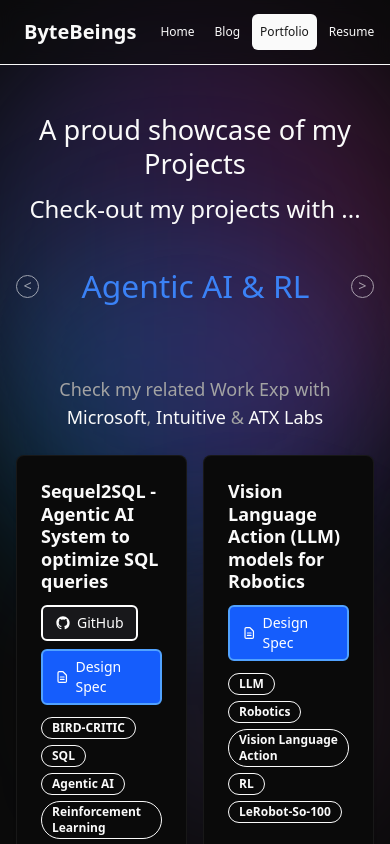
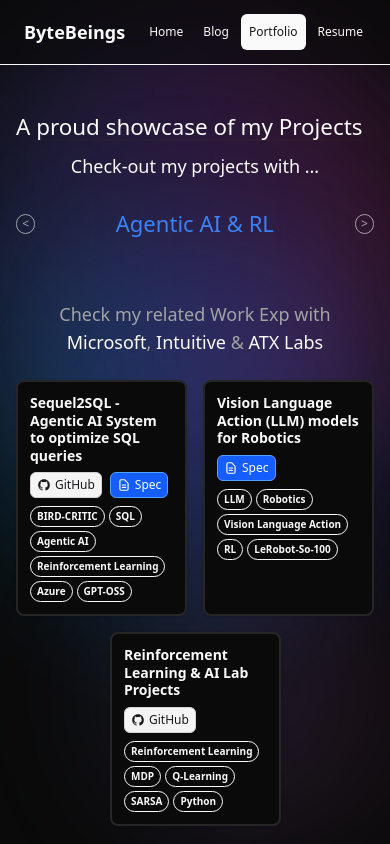
Before and after one commit to Smeet-Dedhia/ByteBeings.com, a Next.js app: page /portfolio in a window 390 px wide. Shown: the top 844 px of the page. Built offline with nearby package versions, Linux system fonts and the light colour scheme.

Commit message:
UI Polishes for Mobile View

```diff
--- a/app/globals.css
+++ b/app/globals.css
@@ -187,7 +187,10 @@
   cursor: pointer;
   user-select: none;
   max-width: 100%;
-  font-size: 1.15em;
+  /* Inherit font-size from parent to match "Check-out my projects with..." text */
+  font-size: inherit;
+  /* Explicit font-size for Safari */
+  -webkit-text-size-adjust: 100%;
 }
 
 .selector-viewport {
@@ -225,7 +228,8 @@
   max-width: 100%;
   font-weight: 500;
   color: inherit;
-  font-size: 1.05em;
+  /* Inherit from parent - no compounding since parent uses inherit too */
+  font-size: inherit;
   transition: transform 300ms cubic-bezier(0.4, 0, 0.2, 1),
               opacity 300ms cubic-bezier(0.4, 0, 0.2, 1);
 }
@@ -312,10 +316,10 @@
 }
 
 .portfolio-title {
-  font-size: clamp(1.25rem, 2.8vw, 2.5rem);
+  font-size: 2.5rem;
 }
 
-@media (max-width: 768px) {
+@media (max-width: 1024px) {
   .portfolio-title {
     font-size: 1.7rem;
   }
@@ -343,7 +347,8 @@
     height: 2.8em;
     flex: 1 1 auto;
     width: 100%;
-    font-size: 1.2em;
+    /* Inherit from parent text on mobile too */
+    font-size: inherit;
   }
 
   .selector-viewport {
@@ -359,7 +364,8 @@
   }
 
   .selector-item {
-    font-size: 1.15em;
+    /* Inherit from parent */
+    font-size: inherit;
   }
 
   .selector-caret {
@@ -367,11 +373,21 @@
   }
 }
 
+@media (max-width: 480px) {
+  .portfolio-title {
+    font-size: 1.4rem;
+  }
+
+  .portfolio-label {
+    font-size: 1.125rem; /* Increased font size for "Check-out my projects with ..." text on compact phones */
+  }
+}
+
 .selector-mobile-controls {
   display: none;
 }
 
-@media (max-width: 768px) {
+@media (max-width: 1024px) {
   .selector-mobile-controls {
     display: inline-flex;
     align-items: center;
--- a/app/resume/page.tsx
+++ b/app/resume/page.tsx
@@ -24,12 +24,14 @@
               >
                 {resume.name}
               </h1>
-              <p className="mt-2 text-xl text-muted-foreground">{resume.headline}</p>
-              <div className="mt-2 flex flex-wrap items-center gap-x-4 gap-y-1 text-muted-foreground">
+              <p className="mt-2 text-sm sm:text-base md:text-xl text-muted-foreground whitespace-nowrap">
+                FullStack + AI Developer | ML Engineer | Data Scientist
+              </p>
+              <div className="mt-2 flex flex-nowrap items-center gap-x-3 text-xs sm:text-sm text-muted-foreground overflow-x-auto">
                 {resume.location && (
                   <div className="flex items-center gap-2">
                     <MapPin className="h-4 w-4" />
-                    <span>{resume.location}</span>
+                    <span className="whitespace-nowrap">{resume.location}</span>
                   </div>
                 )}
                 {resume.links?.email && (
@@ -38,7 +40,7 @@
                     className="flex items-center gap-2 hover:text-foreground transition-colors"
                   >
                     <Mail className="h-4 w-4" />
-                    <span>{resume.links.email}</span>
+                    <span className="whitespace-nowrap">{resume.links.email}</span>
                   </Link>
                 )}
               </div>
@@ -46,13 +48,13 @@
 
             {/* Links */}
             {resume.links && (
-              <div className="flex flex-wrap gap-2">
+              <div className="flex flex-nowrap gap-2">
                 {resume.links.linkedin && (
                   <Link
                     href={resume.links.linkedin}
                     target="_blank"
                     rel="noopener noreferrer"
-                    className="flex items-center gap-2 px-3 py-1.5 text-sm text-muted-foreground border border-border rounded-md transition-colors hover:text-foreground hover:bg-muted"
+                    className="flex items-center gap-2 px-3 py-1.5 text-xs sm:text-sm text-muted-foreground border border-border rounded-md whitespace-nowrap transition-colors hover:text-foreground hover:bg-muted"
                   >
                     <Linkedin className="h-4 w-4" />
                     LinkedIn
@@ -63,7 +65,7 @@
                     href={resume.links.github}
                     target="_blank"
                     rel="noopener noreferrer"
-                    className="flex items-center gap-2 px-3 py-1.5 text-sm text-muted-foreground border border-border rounded-md transition-colors hover:text-foreground hover:bg-muted"
+                    className="flex items-center gap-2 px-3 py-1.5 text-xs sm:text-sm text-muted-foreground border border-border rounded-md whitespace-nowrap transition-colors hover:text-foreground hover:bg-muted"
                   >
                     <Github className="h-4 w-4" />
                     GitHub
@@ -74,7 +76,7 @@
                     href={resume.links.website}
                     target="_blank"
                     rel="noopener noreferrer"
-                    className="flex items-center gap-2 px-3 py-1.5 text-sm text-muted-foreground border border-border rounded-md transition-colors hover:text-foreground hover:bg-muted"
+                    className="flex items-center gap-2 px-3 py-1.5 text-xs sm:text-sm text-muted-foreground border border-border rounded-md whitespace-nowrap transition-colors hover:text-foreground hover:bg-muted"
                   >
                     <Globe className="h-4 w-4" />
                     Website
@@ -85,7 +87,7 @@
                     href={resume.links.leetcode}
                     target="_blank"
                     rel="noopener noreferrer"
-                    className="flex items-center gap-2 px-3 py-1.5 text-sm text-muted-foreground border border-border rounded-md transition-colors hover:text-foreground hover:bg-muted"
+                    className="flex items-center gap-2 px-3 py-1.5 text-xs sm:text-sm text-muted-foreground border border-border rounded-md whitespace-nowrap transition-colors hover:text-foreground hover:bg-muted"
                   >
                     <Code2 className="h-4 w-4" />
                     LeetCode
@@ -95,13 +97,13 @@
             )}
 
             {/* Action Buttons */}
-            <div className="mt-6 flex flex-wrap gap-3">
+            <div className="mt-6 flex flex-nowrap gap-2">
               {resume.links?.resumePdf && (
                 <Link
                   href={resume.links.resumePdf}
                   target="_blank"
                   rel="noopener noreferrer"
-                  className="inline-flex items-center gap-2 px-4 py-2 rounded-md bg-primary text-primary-foreground text-sm font-medium transition-colors hover:bg-primary/90"
+                  className="inline-flex items-center gap-2 px-3 py-2 rounded-md bg-primary text-primary-foreground text-xs sm:text-sm font-medium whitespace-nowrap transition-colors hover:bg-primary/90"
                 >
                   <FileDown className="h-4 w-4" />
                   Resume - PDF
@@ -110,7 +112,7 @@
               <div className="relative">
                 <Link
                   href="/portfolio"
-                  className="inline-flex items-center gap-2 px-4 py-2 rounded-md bg-primary text-primary-foreground text-sm font-medium transition-colors hover:bg-primary/90"
+                  className="inline-flex items-center gap-2 px-3 py-2 rounded-md bg-primary text-primary-foreground text-xs sm:text-sm font-medium whitespace-nowrap transition-colors hover:bg-primary/90"
                 >
                   <Globe className="h-4 w-4" />
                   Projects Portfolio →
@@ -151,8 +153,10 @@
                             </span>
                           </div>
                         )}
-                        {/* Institution */}
-                        <p className="text-xs font-medium text-muted-foreground line-clamp-1">{edu.institution}</p>
+                        {/* Institution - show full name, even on mobile */}
+                        <p className="text-[11px] sm:text-xs font-medium text-muted-foreground">
+                          {edu.institution}
+                        </p>
                         {/* Degree */}
                         <h3 className="text-sm font-semibold leading-tight mt-1 line-clamp-2">{edu.degree}</h3>
                         {/* Dates */}
--- a/src/components/motion.tsx
+++ b/src/components/motion.tsx
@@ -1,7 +1,8 @@
 "use client"
 
-import { motion, type Variants } from "framer-motion"
+import { motion, useInView, type Variants } from "framer-motion"
 import * as React from "react"
+import { useRef, useEffect, useState } from "react"
 
 const fadeInUpVariants: Variants = {
   hidden: { opacity: 0, y: 20 },
@@ -26,11 +27,33 @@
   delay = 0,
   className,
 }: MotionSectionProps) {
+  const ref = useRef<HTMLElement>(null)
+  const isInView = useInView(ref, { once: true, margin: "-100px" })
+  const [hasAnimated, setHasAnimated] = useState(false)
+
+  // Fallback: if element hasn't animated after 1 second, force it visible
+  // This handles rapid navigation edge cases
+  useEffect(() => {
+    const timer = setTimeout(() => {
+      if (!hasAnimated) {
+        setHasAnimated(true)
+      }
+    }, 1000)
+    return () => clearTimeout(timer)
+  }, [hasAnimated])
+
+  // Track when animation completes
+  useEffect(() => {
+    if (isInView) {
+      setHasAnimated(true)
+    }
+  }, [isInView])
+
   return (
     <motion.section
+      ref={ref}
       initial="hidden"
-      whileInView="visible"
-      viewport={{ once: true, margin: "-100px" }}
+      animate={isInView || hasAnimated ? "visible" : "hidden"}
       variants={fadeInUpVariants}
       transition={{ delay }}
       className={className}
@@ -45,11 +68,33 @@
   delay = 0,
   className,
 }: MotionSectionProps) {
+  const ref = useRef<HTMLDivElement>(null)
+  const isInView = useInView(ref, { once: true, margin: "-50px" })
+  const [hasAnimated, setHasAnimated] = useState(false)
+
+  // Fallback: if element hasn't animated after 1 second, force it visible
+  // This handles rapid navigation edge cases
+  useEffect(() => {
+    const timer = setTimeout(() => {
+      if (!hasAnimated) {
+        setHasAnimated(true)
+      }
+    }, 1000)
+    return () => clearTimeout(timer)
+  }, [hasAnimated])
+
+  // Track when animation completes
+  useEffect(() => {
+    if (isInView) {
+      setHasAnimated(true)
+    }
+  }, [isInView])
+
   return (
     <motion.div
+      ref={ref}
       initial="hidden"
-      whileInView="visible"
-      viewport={{ once: true, margin: "-50px" }}
+      animate={isInView || hasAnimated ? "visible" : "hidden"}
       variants={fadeInUpVariants}
       transition={{ delay }}
       className={className}
--- a/src/components/nav.tsx
+++ b/src/components/nav.tsx
@@ -18,7 +18,7 @@
   return (
     <nav className="sticky top-0 z-50 w-full border-b bg-background/95 backdrop-blur supports-[backdrop-filter]:bg-background/60">
       <div className="container mx-auto flex h-16 items-center justify-between gap-4 px-6 sm:px-6 lg:px-8">
-        <Link href="/" className="text-xl font-bold">
+        <Link href="/" className="text-lg sm:text-xl font-semibold">
           ByteBeings
         </Link>
         <div className="flex items-center gap-1 sm:gap-2">
--- a/src/components/portfolio-content.tsx
+++ b/src/components/portfolio-content.tsx
@@ -16,7 +16,7 @@
 // Hardcoded categories in desired order
 const PORTFOLIO_CATEGORIES = [
   "Agentic AI & RL",
-  "Web Dev & Cloud",
+  "Full-Stack & Cloud",
   "NLP & Deep Learning",
   "Applied ML",
   "Statistical ML",
@@ -34,7 +34,7 @@
     { name: "Project Dronaid", anchor: "exp-project-dronaid" },
     { name: "Turtlemint", anchor: "exp-turtlemint" },
   ],
-  "Web Dev & Cloud": [
+  "Full-Stack & Cloud": [
     { name: "ION Group", anchor: "exp-ion-group" },
   ],
   "Applied ML": [
@@ -46,13 +46,13 @@
 
 function ProjectCard({ project }: { project: PortfolioProject }) {
   return (
-    <Card className="group hover:shadow-lg transition-all duration-300 border-border/50 hover:border-border h-full">
-      <CardHeader className="pb-3">
-        <h3 className="text-lg font-semibold leading-tight group-hover:text-primary transition-colors">
+    <Card className="group hover:shadow-lg transition-all duration-300 border-2 border-border hover:border-border h-full overflow-hidden">
+      <CardHeader className="p-3 sm:p-4 lg:p-6 pb-2 sm:pb-3">
+        <h3 className="text-sm sm:text-base lg:text-lg font-semibold leading-tight group-hover:text-primary transition-colors break-words hyphens-auto">
           {project.title}
         </h3>
       </CardHeader>
-      <CardContent className="space-y-3">
+      <CardContent className="p-3 sm:p-4 lg:p-6 pt-0 space-y-2 sm:space-y-3">
         {/* Links */}
         <div className="flex flex-wrap gap-2">
           {project.githubUrl && (
@@ -60,10 +60,10 @@
               href={project.githubUrl}
               target="_blank"
               rel="noopener noreferrer"
-              className="inline-flex items-center gap-1.5 text-sm px-3 py-1.5 rounded-md bg-zinc-900 dark:bg-zinc-100 text-white dark:text-zinc-900 border-2 border-white dark:border-zinc-900 hover:bg-zinc-700 dark:hover:bg-zinc-300 transition-colors"
+              className="inline-flex items-center gap-1 sm:gap-1.5 px-1.5 sm:px-2 py-1 rounded-md bg-zinc-100 dark:bg-zinc-800 text-xs text-zinc-900 dark:text-zinc-100 border border-zinc-300 dark:border-zinc-600 hover:bg-zinc-200 dark:hover:bg-zinc-700 transition-colors"
             >
               <svg
-                className="w-4 h-4"
+                className="w-3.5 h-3.5 sm:w-4 sm:h-4 text-zinc-900 dark:text-zinc-100 shrink-0"
                 fill="currentColor"
                 viewBox="0 0 24 24"
                 aria-hidden="true"
@@ -82,10 +82,10 @@
               href={project.designSpecUrl}
               target="_blank"
               rel="noopener noreferrer"
-              className="inline-flex items-center gap-1.5 text-sm px-3 py-1.5 rounded-md bg-blue-600 dark:bg-blue-500 text-white border-2 border-blue-400 dark:border-blue-400 hover:bg-blue-700 dark:hover:bg-blue-600 transition-colors"
+              className="inline-flex items-center gap-1 sm:gap-1.5 px-1.5 sm:px-2 py-1 rounded-md bg-blue-600 dark:bg-blue-500 text-xs text-white border border-blue-400 dark:border-blue-400 hover:bg-blue-700 dark:hover:bg-blue-600 transition-colors"
             >
               <svg
-                className="w-4 h-4"
+                className="w-3.5 h-3.5 sm:w-4 sm:h-4 shrink-0"
                 fill="none"
                 stroke="currentColor"
                 viewBox="0 0 24 24"
@@ -98,15 +98,15 @@
                   d="M9 12h6m-6 4h6m2 5H7a2 2 0 01-2-2V5a2 2 0 012-2h5.586a1 1 0 01.707.293l5.414 5.414a1 1 0 01.293.707V19a2 2 0 01-2 2z"
                 />
               </svg>
-              Design Spec
+              Spec
             </a>
           )}
         </div>
 
         {/* Tags */}
-        <div className="flex flex-wrap gap-1.5">
+        <div className="flex flex-wrap gap-1 sm:gap-1.5">
           {project.tags.map((tag) => (
-            <Badge key={tag} variant="outline" className="text-xs">
+            <Badge key={tag} variant="outline" className="text-[10px] sm:text-xs px-1.5 sm:px-2">
               {tag}
             </Badge>
           ))}
@@ -141,10 +141,10 @@
     <div className="container mx-auto w-full max-w-6xl px-4 py-12 sm:px-6 lg:px-8">
       <MotionSection className="mb-12">
         <FadeIn>
-          <h1 className="heading-shine portfolio-title font-medium leading-tight mb-2 sm:mb-3 text-center">
+          <h1 className="heading-shine portfolio-title font-medium leading-tight mb-2 lg:mb-3 text-center whitespace-nowrap lg:whitespace-normal">
             A proud showcase of my Projects
           </h1>
-          <p className="text-2xl sm:text-3xl md:text-4xl font-medium leading-tight mb-5 text-center">
+          <p className="text-xl lg:text-4xl font-medium leading-tight mb-5 text-center">
             <span className="portfolio-line justify-center">
               <span className="portfolio-label">Check-out my projects with ...</span>
               <PortfolioSelector
--- a/src/components/portfolio-selector.tsx
+++ b/src/components/portfolio-selector.tsx
@@ -45,7 +45,7 @@
     let isScrolling = false
     let scrollTimeout: NodeJS.Timeout | null = null
     let lastWheelAt = 0
-    const wheelLockMs = 450
+    const wheelLockMs = 750
 
     const fitViewportWidth = () => {
       const line = container.closest(".portfolio-line") as HTMLElement | null
@@ -73,8 +73,10 @@
       ) as HTMLElement | null
       if (!centerItem) return
 
-      const maxSize = 1
-      const minSize = 0.7
+      // Slightly smaller range so long labels fit better on narrow screens
+      // Use em to stay relative to inherited font-size
+      const maxSize = 1.0
+      const minSize = 0.6
       const availableWidth = viewport.clientWidth * 0.92
 
       centerItem.style.fontSize = `${maxSize}em`
--- a/src/data/portfolio.json
+++ b/src/data/portfolio.json
@@ -33,7 +33,7 @@
     {
       "title": "Rehabify Web-App",
       "date": "2023-04",
-      "category": "Web Dev & Cloud",
+      "category": "Full-Stack & Cloud",
       "description": "1st Place at Applab Hackathon (INR 25K prize). Built within 36 hours - a website to aid in rehabilitation from substance addiction. Deployed as a React app incorporating DAST (Digital Addiction Screen Test).",
       "githubUrl": "https://github.com/Smeet-Dedhia/Rehabify",
       "designSpecUrl": "",
@@ -143,7 +143,7 @@
     {
       "title": "ByteBeings.com Website",
       "date": "2026-01",
-      "category": "Web Dev & Cloud",
+      "category": "Full-Stack & Cloud",
       "description": "",
       "githubUrl": "https://github.com/Smeet-Dedhia/ByteBeings.com",
       "designSpecUrl": "",
@@ -153,7 +153,7 @@
     {
       "title": "AWS - Scalable Data Systems",
       "date": "2025-12",
-      "category": "Web Dev & Cloud",
+      "category": "Full-Stack & Cloud",
       "description": "",
       "githubUrl": "https://github.com/Smeet-Dedhia/AWS-Scalable-Data-Systems",
       "designSpecUrl": "",
--- a/src/data/resume.json
+++ b/src/data/resume.json
@@ -18,8 +18,9 @@
       "endDate": null,
       "logo": "/logos/microsoft_logo.jpg",
       "description": [
-        "Agentic AI System to optimize SQL queries to improve Data Engineers' productivity",
-        "Reinforcement Learning based LLM fine tuning using BIRD - CRITIC dataset"
+        "Working on a Data Science Capstone project sponsored by Microsoft",
+        "Building an Agentic AI System to optimize SQL queries to improve Data Engineers' productivity",
+        "Goal is to use Reinforcement Learning based LLM fine tuning using BIRD - CRITIC dataset which will assign rewards based on success, semantics and efficiency"
       ],
       "technologies": ["GPT-OSS", "T-SQL Server", "LangChain", "DsPy", "Azure"]
     },
@@ -113,8 +114,8 @@
       "degree": "Master of Science (MS), Data Science",
       "institution": "University of Washington",
       "location": "Seattle, WA, USA",
-      "startDate": "Sep 2024",
-      "endDate": "Mar 2026",
+      "startDate": "2024",
+      "endDate": "2026",
       "gpa": "3.9 GPA",
       "logo": "/logos/university_of_washington_logo.jpg",
       "psst": "Graduating in March'26. Looking for full-time roles from May!"
@@ -181,8 +182,12 @@
       "description": "National level hackathon, winning INR 50K with PheonixGraph"
     },
     {
-      "title": "1st Place - eSamudaay & AppLab Hackathon",
-      "description": "Won INR 25K with Rehabify"
+      "title": "1st Place - AppLab Hackathon",
+      "description": "First place winner with INR 25K prize"
+    },
+    {
+      "title": "1st Place - eSamudaay Hackathon",
+      "description": "First place winner with INR 25K prize"
     }
   ],
   "meta": {
```
Also changed, not shown: 1 other file (tests, documents, lock files or other folders).
